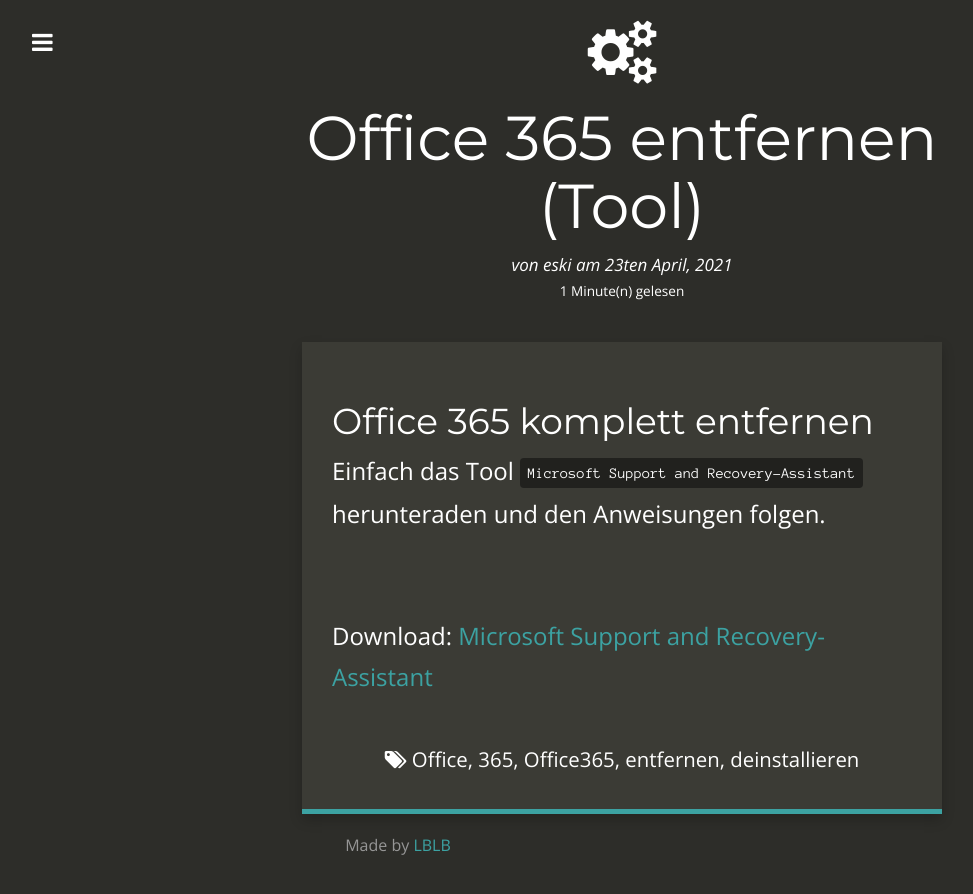
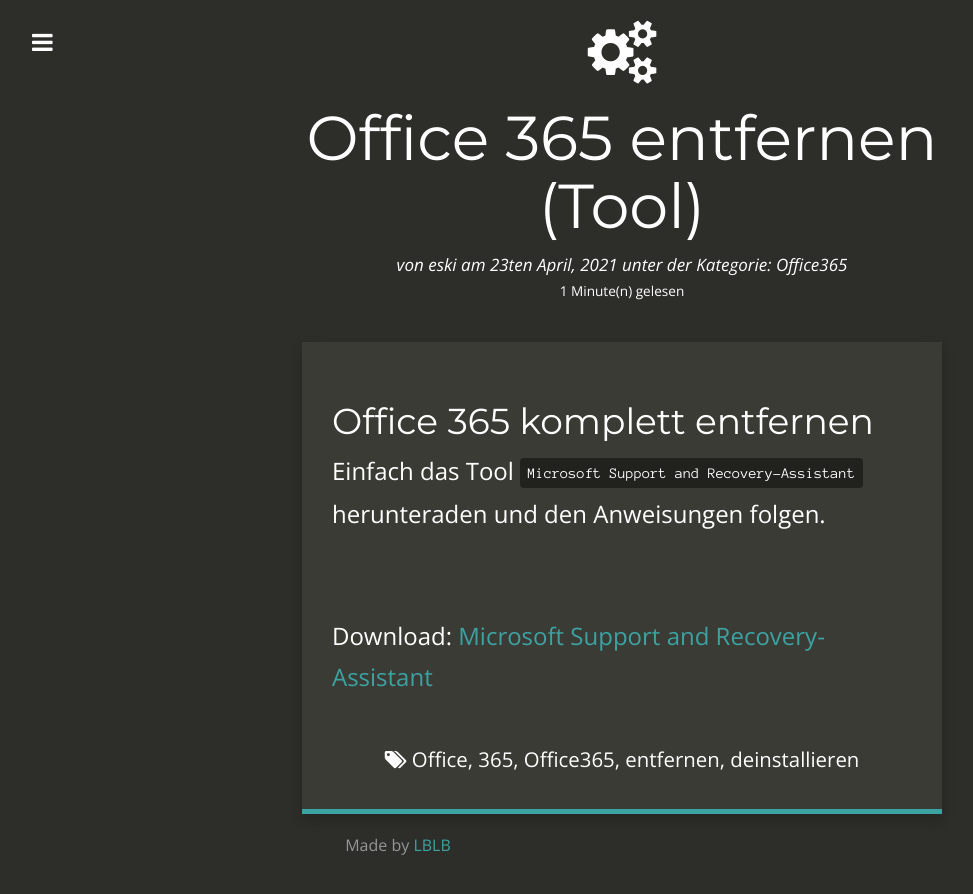
Before and after one commit to eski1337/lblb-it-ffd00, a Jekyll site: the page built from _posts/2021-23-04-Office365_uninstall.md, in a window 1280 px wide. Shown: the top 894 px of the page, without its empty margins (18-991 px from the left). Built offline with Jekyll 4.4.1, drawn with Linux system fonts in a browser that asks for light colours; nearby versions of some CDN libraries; comment, search, counter and statistics services are not loaded.

Commit message:
2021-23-04-Office365_uninstall.md: changed

```diff
--- a/_posts/2021-23-04-Office365_uninstall.md
+++ b/_posts/2021-23-04-Office365_uninstall.md
@@ -4,8 +4,8 @@
 date: '2021-04-23T12:31'
 author: eski
 summary: Wie man Office 365 komplett entfernt
-categories: Office; Office365
-categories:
+categories: Office
+categories: Office365
 thumbnail:  cogs
 tags:
   - Office
```
